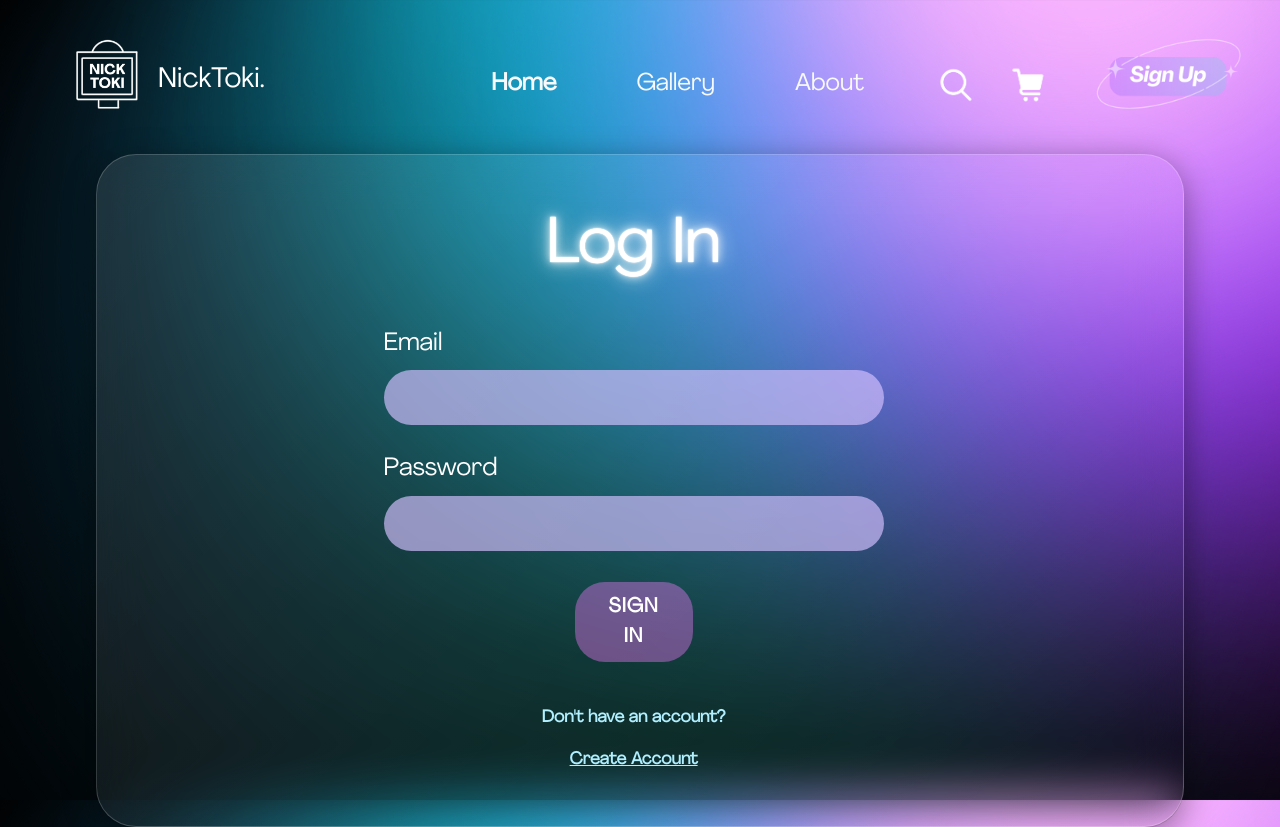
After one commit to NickNakshies/NIckToki, a PHP site: page /signin.php in a window 1280 px wide. The commit adds this page. Run offline with PHP 8.4, Linux system fonts and the light colour scheme.

Commit message:
final design

```diff
--- /dev/null
+++ b/signin.php
@@ -0,0 +1,43 @@
+<?php
+require 'header.php';
+?>
+
+<!-- SIGN IN TITLE -->
+<div>
+    <h2 id="signup-title">
+        Log In
+    </h2>
+</div>
+
+<!-- SIGN IN FORM -->
+<div class="signin-form">
+    <form>
+        <div class="signin-info">
+            <label for="email" class="form-label">Email</label>
+            <div class="signup-input">
+                <input type="email" class="form-input2" id="email" placeholder=" " required>
+                <small id="emailError" class="text-danger d-none"></small>
+            </div>
+        </div>
+
+        <div class="signin-info">
+            <label for="password" class="form-label">Password</label>
+            <div class="signup-input">
+                <input type="password" class="form-input2" id="password" placeholder=" " required>
+            </div>
+        </div>
+
+        <div class="submit-button2">
+            <button type="submit" id="form-submit2">SIGN IN</button>
+        </div>
+
+        <div class="create-account">
+            <p>Don't have an account?</p>
+            <p><a href="signup.php">Create Account</a></p>
+        </div>
+    </form>
+</div>
+
+<?php
+require 'footer.php';
+?>
--- a/style.css
+++ b/style.css
@@ -193,15 +193,15 @@ form input[type="file"] {
 
 #form-submit {
   letter-spacing: 1px;
-  width: 17%;
-  height: 100%;
-  padding: 12px 40px;
+  width: 16%;           /* reduced from 17% */
+  height: 90%;          /* reduced from 100% */
+  padding: 10px 32px;   /* reduced padding */
   border-radius: 30px;
   background-color: #f87aff65;
   color: white;
   border: none;
-  font-weight: 600;
-  font-size: 23px;
+  font-weight: bolder;
+  font-size: 20px;      /* reduced font size */
   cursor: pointer;
   transition: 0.3s ease;
 }
@@ -209,4 +209,82 @@ form input[type="file"] {
 #form-submit:hover {
   background-color: #bba3f2;
   color: white;
+  box-shadow: 0 0 10px #bba3f2;
 }
+
+/* SIGN IN CSS - CLA */
+.signin-info {
+  font-size: 130%;
+  width: 500px;
+  /* max-width: 400px; */
+  margin: 0 auto;
+  margin-top: 0.5%;
+}
+
+.form-input2 {
+    width: 100%;
+    height: 55px;
+    border: none;
+    outline: none;
+    border-radius: 30px;
+    padding: 10px;
+    margin-bottom: 2%;
+    font-size: 100%;
+    background-color: #d6c1ffaa;
+    box-sizing: border-box;
+    transition: border 0.3s ease, background-color 0.3s ease;
+}
+
+
+.form-input2:focus {
+    border: 2px solid #d6c1ffaa;
+    background-color: #d6c1ffaa;
+    outline: none;
+}
+
+.submit-button2 {
+  text-align: center;
+  margin-top: 2%;
+  font-weight: bolder;
+}
+
+#form-submit2 {
+  letter-spacing: 1px;
+  width: 11%;
+  height: 100%;
+  padding: 10px 30px;
+  border-radius: 30px;
+  background-color: #f87aff65;
+  color: white;
+  border: none;
+  font-weight: bolder;
+  font-size: 20px;
+  cursor: pointer;
+  transition: 0.3s ease;
+}
+
+#form-submit2:hover {
+  background-color: #bba3f2;
+  color: white;
+  box-shadow: 0 0 10px #bba3f2;
+}
+
+.create-account {
+    font-size: 17px;
+    font-weight: bolder;
+    text-align: center;
+    margin-top: 4%;
+    color: #b1efff;
+}
+
+.create-account a {
+  color: #b1efff; /* or any color you like */
+  text-decoration: underline;
+  font-weight: bold;     /* optional */
+  transition: color 0.3s ease;
+}
+
+.create-account a:hover {
+  color: #56747b; /* hover color */
+  text-decoration: underline;
+}
```
